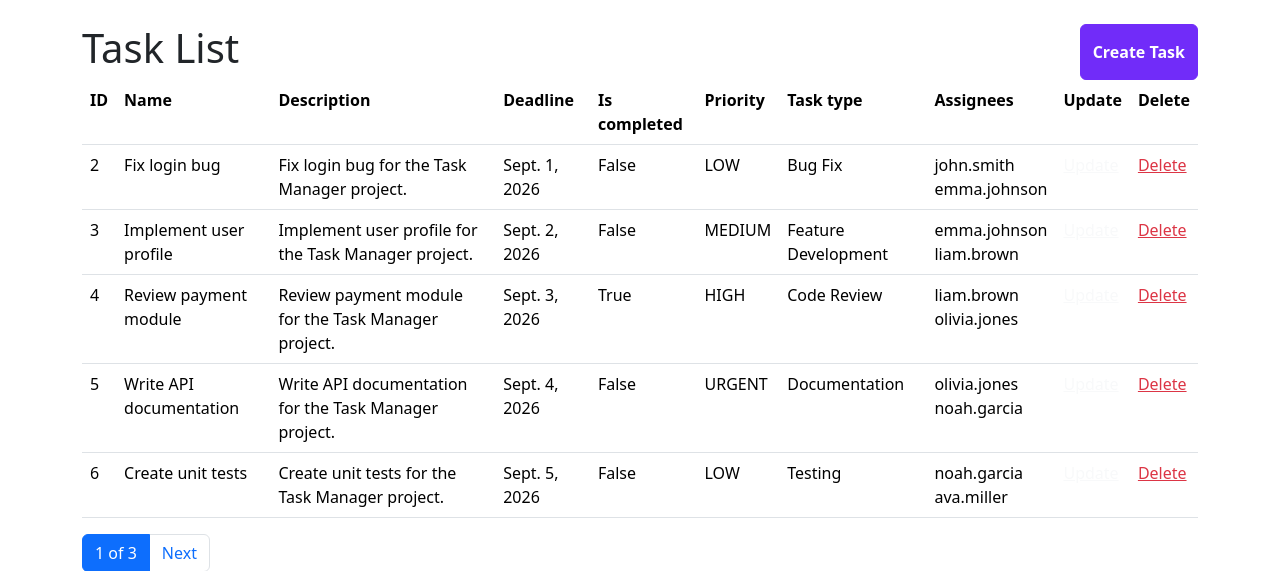
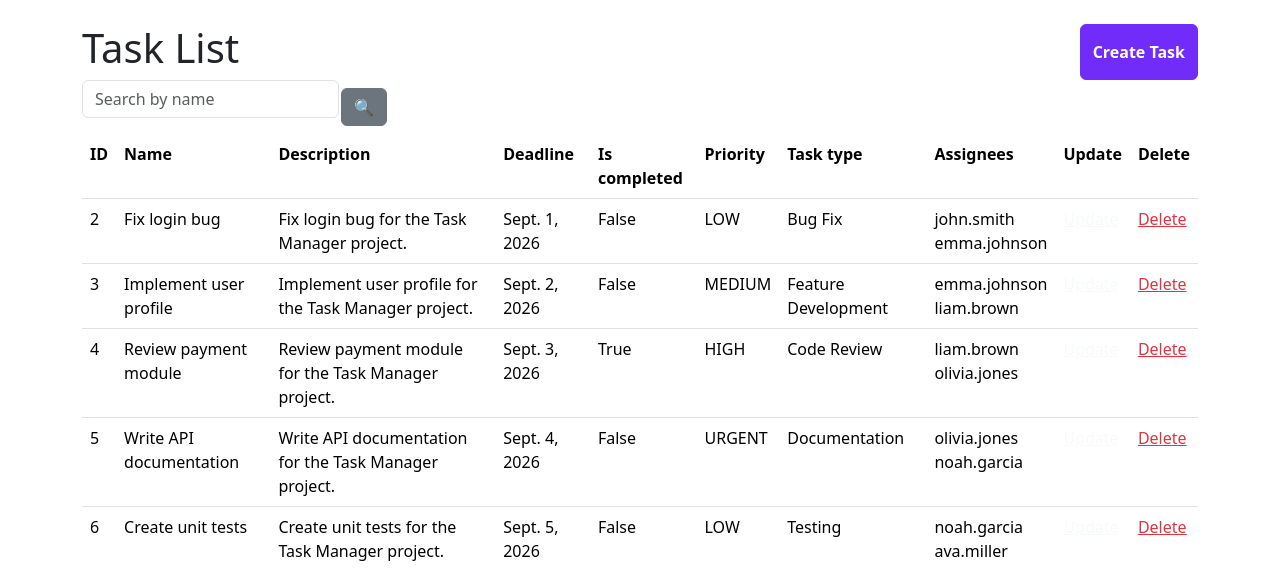
Before and after one commit to pavliukkk/task-manager, a Django app: page /tasks/ in a window 1280 px wide. Shown: the part 73-644 px from the top of the page. Run offline with Django 5.2, Linux system fonts and the light colour scheme; a user stored in the database is signed in; data comes from the database, SQL or seed files in the repository; some libraries are stand-ins or nearby versions.

Commit message:
implemented search task name feature, edited TaskListiew, created form & added search field in task_list.html

```diff
--- a/task_manager/forms.py
+++ b/task_manager/forms.py
@@ -35,3 +35,12 @@ class PositionNameSearchForm(forms.Form):
         label="",
         widget=forms.TextInput(attrs={"placeholder": "Search by name"}),
     )
+
+
+class TaskNameSearchForm(forms.Form):
+    name = forms.CharField(
+        max_length=255,
+        required=False,
+        label="",
+        widget=forms.TextInput(attrs={"placeholder": "Search by name"}),
+    )
--- a/task_manager/views.py
+++ b/task_manager/views.py
@@ -4,7 +4,7 @@ from django.shortcuts import render
 from django.urls import reverse, reverse_lazy
 from django.views import generic
 
-from task_manager.forms import WorkerCreateForm, TaskForm, WorkerUpdateForm, PositionNameSearchForm
+from task_manager.forms import WorkerCreateForm, TaskForm, WorkerUpdateForm, PositionNameSearchForm, TaskNameSearchForm
 from task_manager.models import Worker, Position, Task, TaskType
 
 
@@ -99,7 +99,19 @@ class TaskListView(LoginRequiredMixin, generic.ListView):
     model = Task
     template_name = "task_manager/task_list.html"
     paginate_by = 5
-    queryset = Task.objects.prefetch_related("assignees")
+
+    def get_context_data(self, *, object_list=..., **kwargs):
+        context = super(TaskListView, self).get_context_data(**kwargs)
+        name = self.request.GET.get("name", "")
+        context["search_form"] = TaskNameSearchForm(initial={"name": name})
+        return context
+
+    def get_queryset(self):
+        name = self.request.GET.get("name", "")
+        queryset = Task.objects.prefetch_related("assignees")
+        if name:
+            return queryset.filter(name__icontains=name)
+        return queryset
 
 
 class TaskCreateView(LoginRequiredMixin, generic.CreateView):
--- a/templates/task_manager/task_list.html
+++ b/templates/task_manager/task_list.html
@@ -7,6 +7,7 @@
       </h1>
       <a class="btn btn-bd-primary create" href="{% url "task_manager:task-create" %}">Create Task</a>
     </div>
+    {% include "includes/search_form.html" %}
 
     {% if task_list %}
       <table class="table">
```
